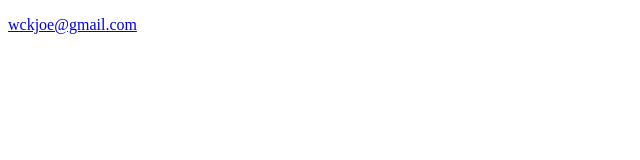
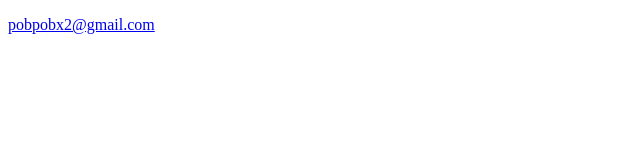
Before and after one commit to Wckjoe/Exercises, a plain HTML site: page 02-HTML-CSS-JS/HTML:C/about.html in a window 1280 px wide. Shown: the full height of the page, 0-640 px from the left. Drawn offline with Linux system fonts and the light colour scheme.

Commit message:
change in about

```diff
--- a/02-HTML-CSS-JS/HTML:C/about.html
+++ b/02-HTML-CSS-JS/HTML:C/about.html
@@ -8,7 +8,7 @@
 <body>
     <div>
         <p>
-        <a href=mailto:wckjoe@gmail.com>wckjoe@gmail.com</a>
+        <a href=mailto:pobpobx2@gmail.com>pobpobx2@gmail.com</a>
         </p>
     </div>
 </body>
```
